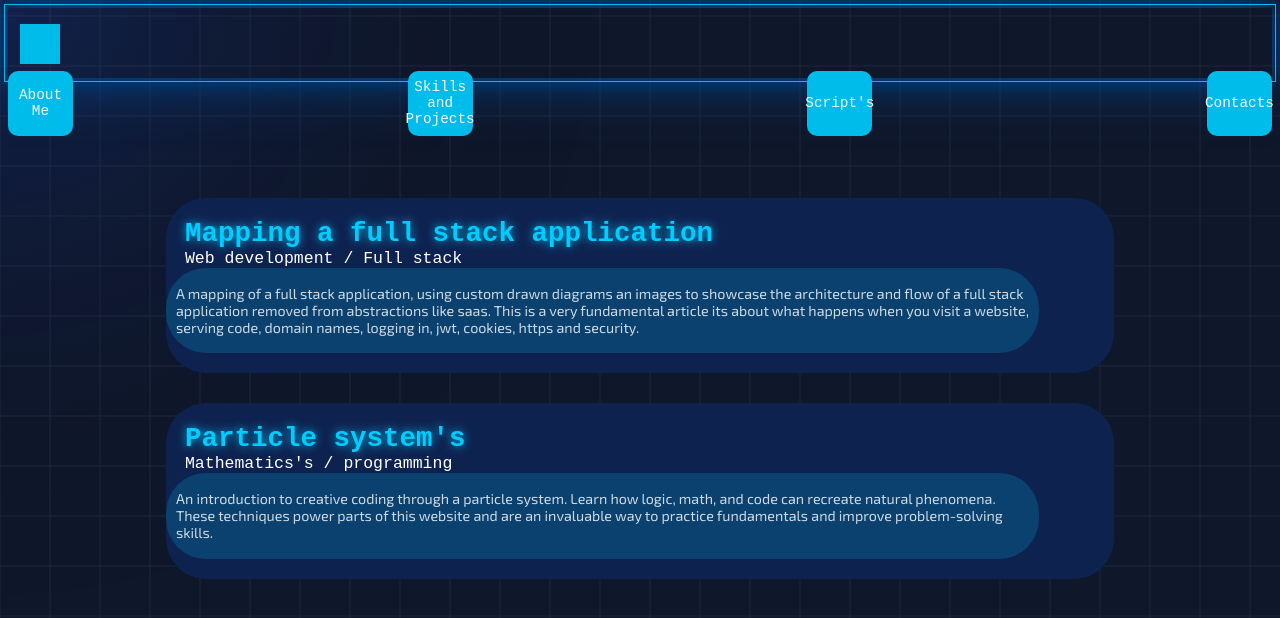
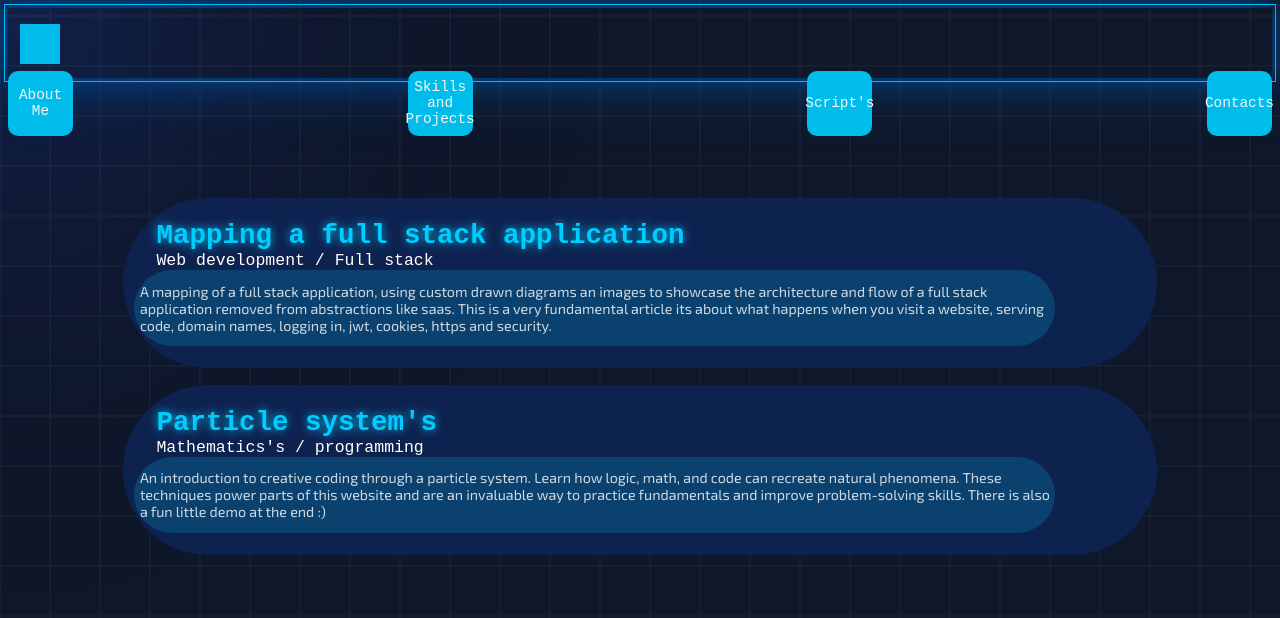
Before and after one commit to TheHeartstriker/Portfolio, a React (Vite) app in the folder Portfolio/: page /scriptorium in a window 1280 px wide. Shown: the top 618 px of the page. Built offline with nearby package versions, Linux system fonts and the light colour scheme; a web font is replaced by a local one.

Commit message:
Spacing
Streamlined the spacing across the app so everything is a little more even. Also fixed a few small visual issues here and there.

```diff
--- a/Portfolio/src/Site.css
+++ b/Portfolio/src/Site.css
@@ -17,6 +17,13 @@ html {
   --white: #f0f0f0;
   --white-off: #c5c5c5;
   --white-light: #969696;
+
+  --space-1: 0.5rem;
+  --space-2: 1rem;
+  --space-3: 1.5rem;
+  --space-4: 2rem;
+  --space-5: 2.5rem;
+  --space-6: 3rem;
 }
 
 @media (min-width: 2000px) {
--- a/Portfolio/src/pages/about/about.css
+++ b/Portfolio/src/pages/about/about.css
@@ -38,7 +38,7 @@
 .Text1 {
   font-size: 2.3rem;
   color: var(--neon-dull);
-  margin: 0px 0px 30px 4px;
+  margin: 0px 0px var(--space-3) 0;
   font-weight: 500;
   filter: drop-shadow(0 0 2px var(--neon-blue));
   animation: FadeUpEnter 0.7s forwards cubic-bezier(0.55, 0.085, 0.68, 0.53);
@@ -68,7 +68,7 @@
   width: 75%;
   color: var(--white-light);
   font-family: "Exo 2", sans-serif;
-  margin: 20px 0px 0px;
+  margin: var(--space-2) 0px 0px;
   animation: FadeUpEnter 1.3s forwards cubic-bezier(0.55, 0.085, 0.68, 0.53);
 }
 
@@ -175,7 +175,7 @@
   position: relative;
   width: 45vh;
   border-radius: 50%;
-  padding: 20px;
+  padding: var(--space-3);
   background-color: rgba(14, 34, 80, 0.95);
   border: 5px rgba(5, 120, 250, 1) solid;
   box-shadow: 0 0 20px 10px rgba(5, 120, 250, 0.5);
--- a/Portfolio/src/pages/contact/contact.css
+++ b/Portfolio/src/pages/contact/contact.css
@@ -1,4 +1,3 @@
-@ -1,65 +0,2 @@
 :root {
   --back-round-grey: rgb(30, 30, 30);
   --neon-blue: #00ccff;
--- a/Portfolio/src/pages/scriptorium/scriptorium.css
+++ b/Portfolio/src/pages/scriptorium/scriptorium.css
@@ -27,12 +27,14 @@
   flex-direction: column;
   align-items: left;
   justify-content: center;
-  width: 75%;
+  width: 80%;
+  max-height: 210px;
   height: auto;
   background-color: var(--Low-blue);
-  border-radius: 40px;
+  border-radius: 100px;
   z-index: 1;
-  margin-bottom: 30px;
+  margin-bottom: var(--space-3);
+  padding: var(--space-2);
   transition: transform 0.5s ease-in-out;
 }
 
@@ -46,7 +48,7 @@
   flex-direction: column;
   width: 100%;
   height: 40%;
-  margin-top: 20px;
+  margin-top: var(--space-2);
   border-radius: 40px;
 }
 
@@ -57,7 +59,7 @@
   font-weight: 700;
   z-index: 2;
   margin: 0;
-  margin-left: 2%;
+  margin-left: var(--space-4);
 }
 
 .subjectTextContainerArticle h2 {
@@ -66,7 +68,7 @@
   font-weight: 500;
   z-index: 2;
   margin: 0;
-  margin-left: 2%;
+  margin-left: var(--space-4);
 }
 .subjectDescriptionContainerArticle {
   display: flex;
@@ -78,8 +80,8 @@
   background-color: rgba(0, 188, 235, 0.2);
   border-radius: 40px;
   font-family: "Exo 2", sans-serif;
-  margin-bottom: 20px;
-  padding: 10px;
+  margin-bottom: var(--space-2);
+  padding: var(--space-1);
   color: rgba(255, 255, 255, 0.8);
 }
 
@@ -91,11 +93,11 @@
   flex-direction: column;
   justify-content: center;
   align-items: stretch;
-  width: 100%; /* Changed from auto */
+  width: 100%;
   box-sizing: border-box;
   max-height: 0;
   opacity: 0;
-  font-family: "Exo 2", Courier, monospace;
+  font-family: "Exo 2", monospace;
   overflow: hidden;
   transition: max-height 1.2s ease-in-out, opacity 1.2s ease-in-out,
     padding 1.2s ease-in-out, color 1.2s ease-in-out,
@@ -121,8 +123,8 @@
 .articleTextContainer.active {
   opacity: 1;
   max-height: 15000px;
-  padding: 10px;
-  border-radius: 40px;
+  padding: var(--space-1);
+  border-radius: 75px;
   background-color: var(--Dark-blue);
   color: white;
 }
@@ -140,7 +142,8 @@
   align-items: center;
   width: 100%;
   height: auto;
-  margin-top: 20px;
+  margin-top: var(--space-2);
+  margin-bottom: var(--space-2);
 }
 
 .imageContainerArticle img {
@@ -165,8 +168,8 @@
   border: none;
   background-color: var(--Low-blue);
   border-radius: 25px;
-  margin: 10px;
-  padding: 10px;
+  margin: var(--space-1);
+  padding: var(--space-1);
   transform-origin: center;
   margin-left: auto;
   margin-right: auto;
@@ -196,8 +199,8 @@
 pre,
 code {
   color: rgba(255, 255, 255, 0.7);
-  padding: 5px;
-  margin: 5px;
+  padding: var(--space-1);
+  margin: var(--space-1);
   font-family: monospace;
   line-height: 1.5;
   overflow-x: auto;
--- a/Portfolio/src/pages/scriptorium/scriptorium.jsx
+++ b/Portfolio/src/pages/scriptorium/scriptorium.jsx
@@ -52,7 +52,7 @@ function Scriptorium() {
       <SubjectContainer
         title="Particle system's"
         subject="Mathematics's / programming "
-        description="An introduction to creative coding through a particle system. Learn how logic, math, and code can recreate natural phenomena. These techniques power parts of this website and are an invaluable way to practice fundamentals and improve problem-solving skills."
+        description="An introduction to creative coding through a particle system. Learn how logic, math, and code can recreate natural phenomena. These techniques power parts of this website and are an invaluable way to practice fundamentals and improve problem-solving skills. There is also a fun little demo at the end :)"
         active={activeArts.article1}
         onClick={handleClick}
         article={articleArr1}
--- a/Portfolio/src/pages/skills/skill.css
+++ b/Portfolio/src/pages/skills/skill.css
@@ -38,9 +38,9 @@
   justify-content: center;
   align-items: center;
   text-align: center;
-  width: 85vw;
+  width: 80vw;
   height: 25vh;
-  padding: 15px;
+  padding: var(--space-2);
   border-radius: 100px;
   background-color: var(--Low-blue);
   animation: forwards FadeUpEnterAni 1.5s ease-in-out;
@@ -54,7 +54,7 @@
   width: 13%;
   height: 4rem;
   border-radius: 100px;
-  margin: 10px;
+  margin: var(--space-1);
   color: rgba(0, 188, 235, 0.8);
   background-color: rgba(0, 188, 235, 0.5);
   display: flex;
@@ -69,7 +69,7 @@
   width: 25%;
   height: 3rem;
   border-radius: 100px;
-  margin: 10px;
+  margin: var(--space-1);
   color: rgba(0, 188, 235, 0.8);
   background-color: rgba(0, 188, 235, 0.5);
   display: flex;
@@ -100,7 +100,7 @@
   align-items: center;
   text-align: center;
   position: relative;
-  width: 75vw;
+  width: 80vw;
   height: 50vh;
   margin-bottom: 15vh;
 }
@@ -154,7 +154,7 @@
 .AppHeader {
   width: 100%;
   height: 33%;
-  padding: 15px;
+  padding: var(--space-2);
   background-color: transparent;
 }
 
@@ -171,9 +171,8 @@
 .AppPara {
   width: 100%;
   height: 33%;
-  padding: 15px;
+  padding: var(--space-2);
   border-radius: 15px;
-  padding: 20px;
   font-size: 1.5rem;
   color: var(--white-off);
   font-family: "Exo 2", sans-serif;
@@ -195,7 +194,7 @@
   flex-wrap: wrap;
   width: 100%;
   height: 33%;
-  padding: 15px;
+  padding: var(--space-2);
   transform: translateX(6%);
 }
 /* Mirror info */
@@ -211,6 +210,11 @@
 .AppSkills.mirror {
   transform: translateX(-10%);
 }
+
+.NoFeaturedApps {
+  width: 80%;
+}
+
 /* Header container for non featured apps */
 .NonFeaturedHeader {
   display: flex;
@@ -239,7 +243,7 @@
   width: 20vw;
   height: 20vw;
   border: 2px solid rgb(100, 255, 218);
-  padding: 15px;
+  padding: var(--space-2);
   border-radius: 15px;
   background-color: var(--Low-blue);
   overflow: hidden;
@@ -297,7 +301,7 @@
   justify-content: center;
   align-items: center;
   text-align: center;
-  width: 80%;
+  width: 75%;
   height: 100%;
   border-radius: 50px;
   color: var(--Teal);
@@ -338,7 +342,7 @@
   height: 6rem;
   margin-left: 15px;
   margin: 10px;
-  padding: 5px;
+  padding: var(--space-1);
   border-radius: 50%;
   z-index: 1;
 }
```
